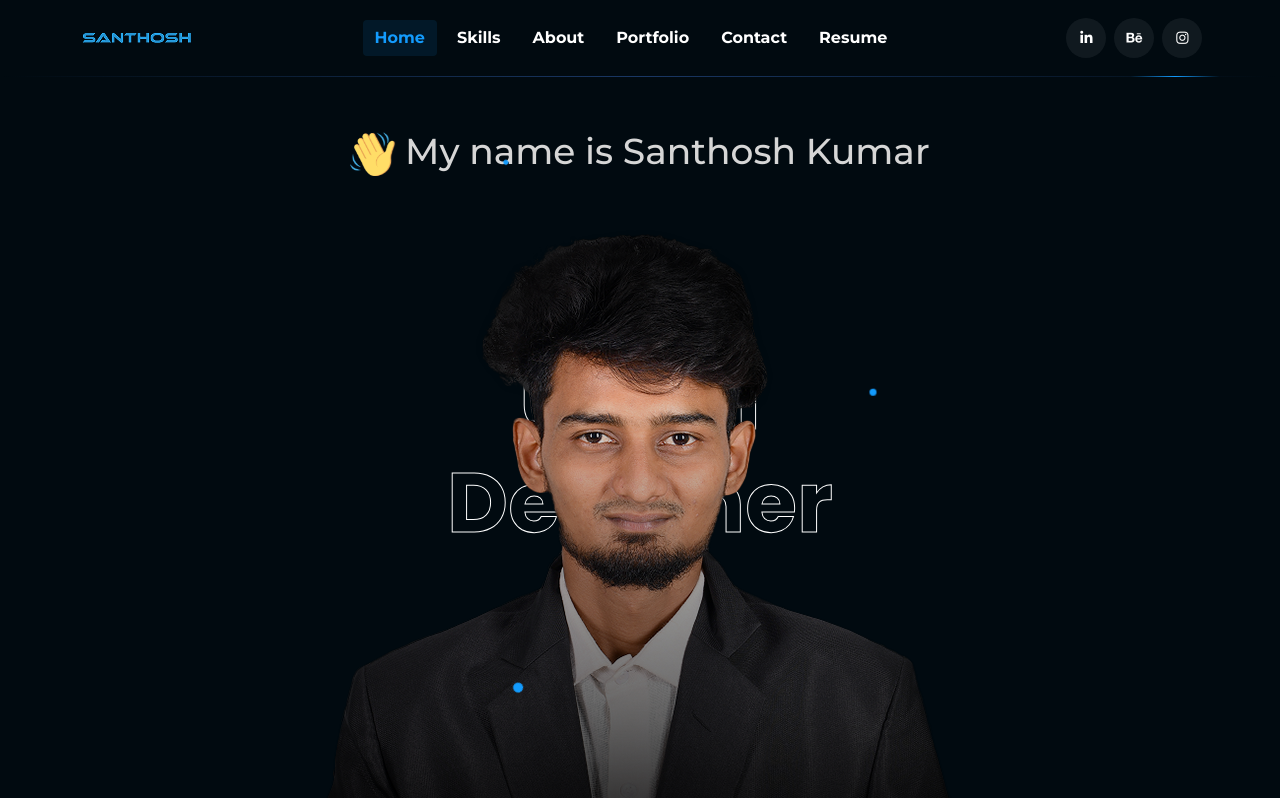
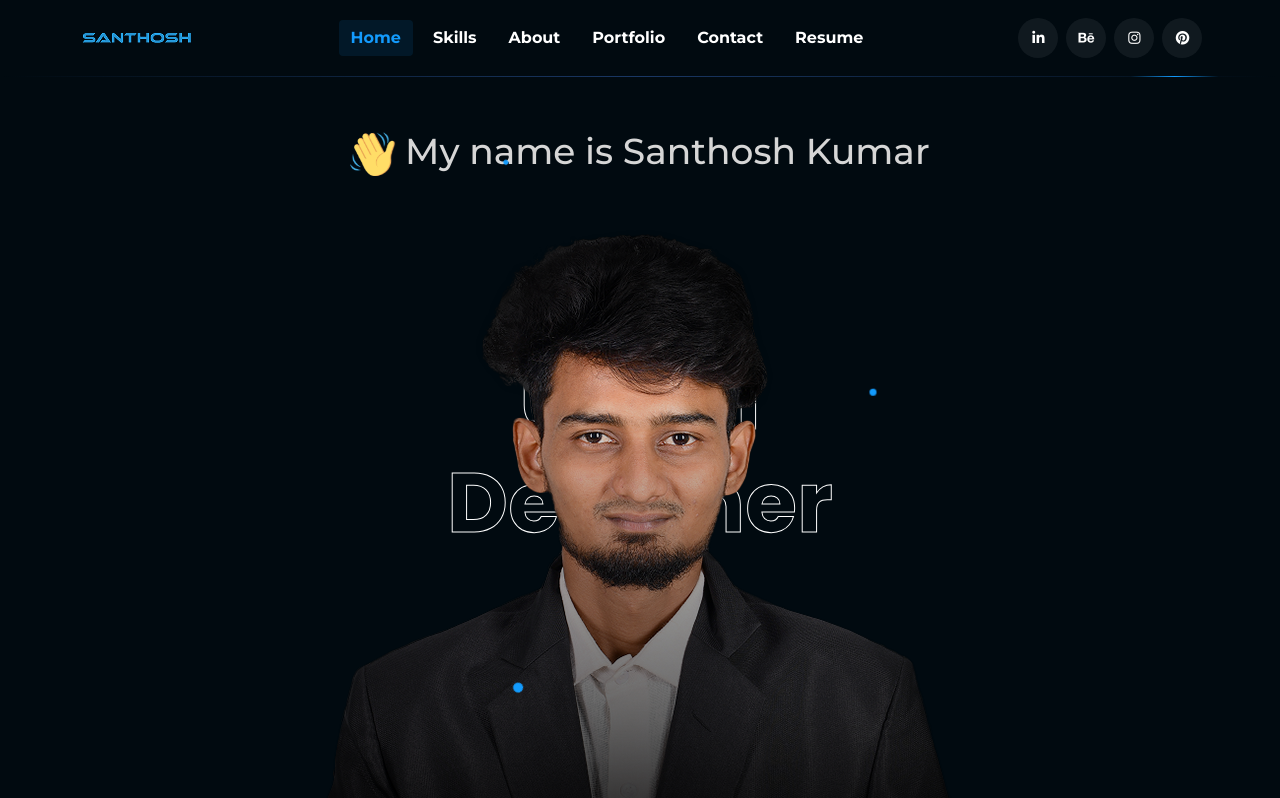
Before and after one commit to scarface0806/Santhosh_portfolio, a plain HTML site: page index.html in a window 1280 px wide. Shown: the top 798 px of the page. Drawn offline with Linux system fonts and the light colour scheme.

Commit message:
Pintrest Add

```diff
--- a/index.html
+++ b/index.html
@@ -65,7 +65,8 @@
                                             class="fa-brands fa-behance"></i></a>
                                     <a href="https://www.instagram.com/itz_santhoosh?igsh=djExMjJlaWZ0Nm00"
                                         target="_blank"><i class="fa-brands fa-instagram"></i></a>
-                                    <!-- <a href="#" target="_blank"><i class="fa-brands fa-facebook-f"></i></a> -->
+                                    <a href="https://pin.it/aq6DNgep8" target="_blank"><i class="fab fa-pinterest"></i>
+</a>
                                 </div>
                             </div>
 
```
